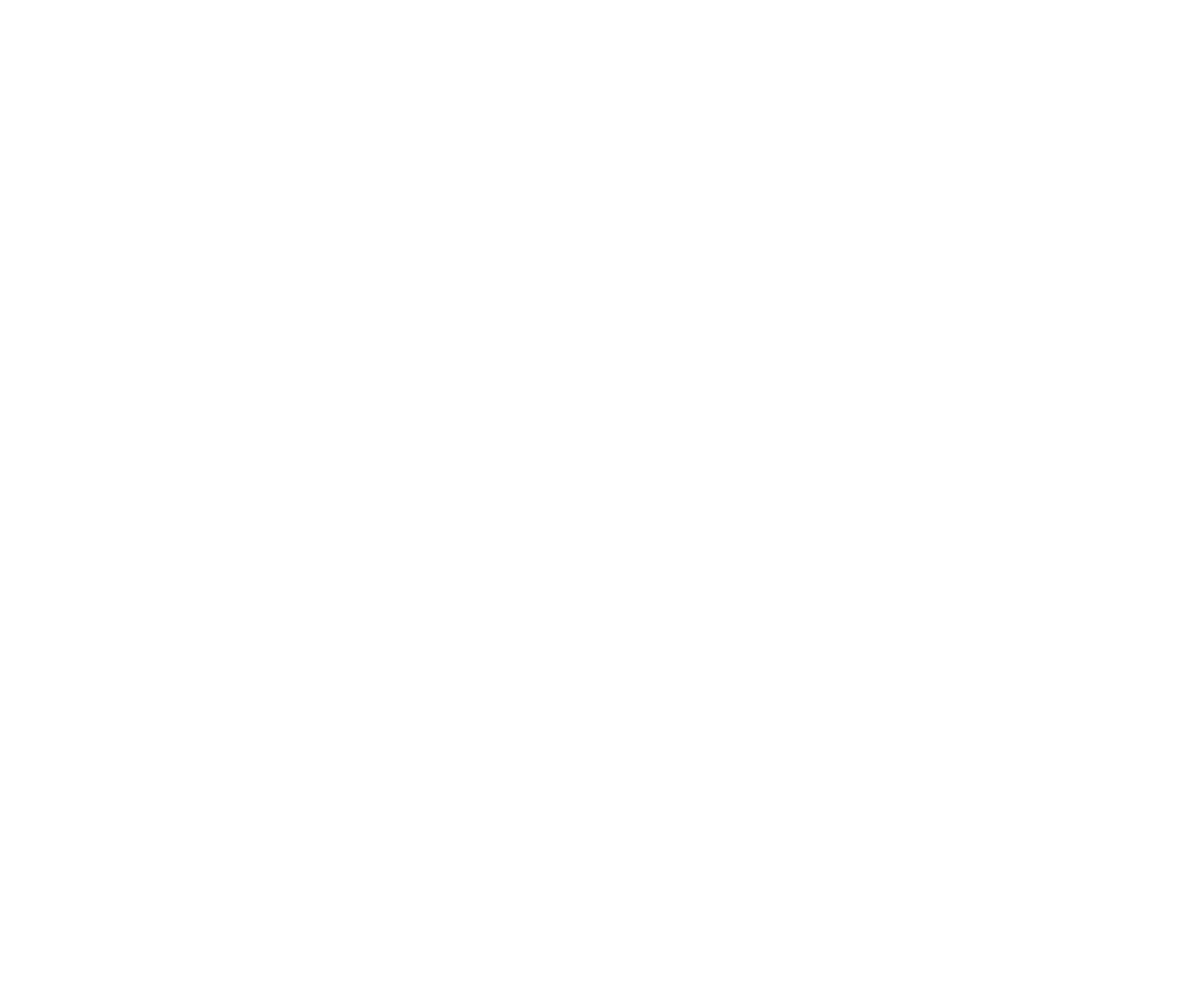
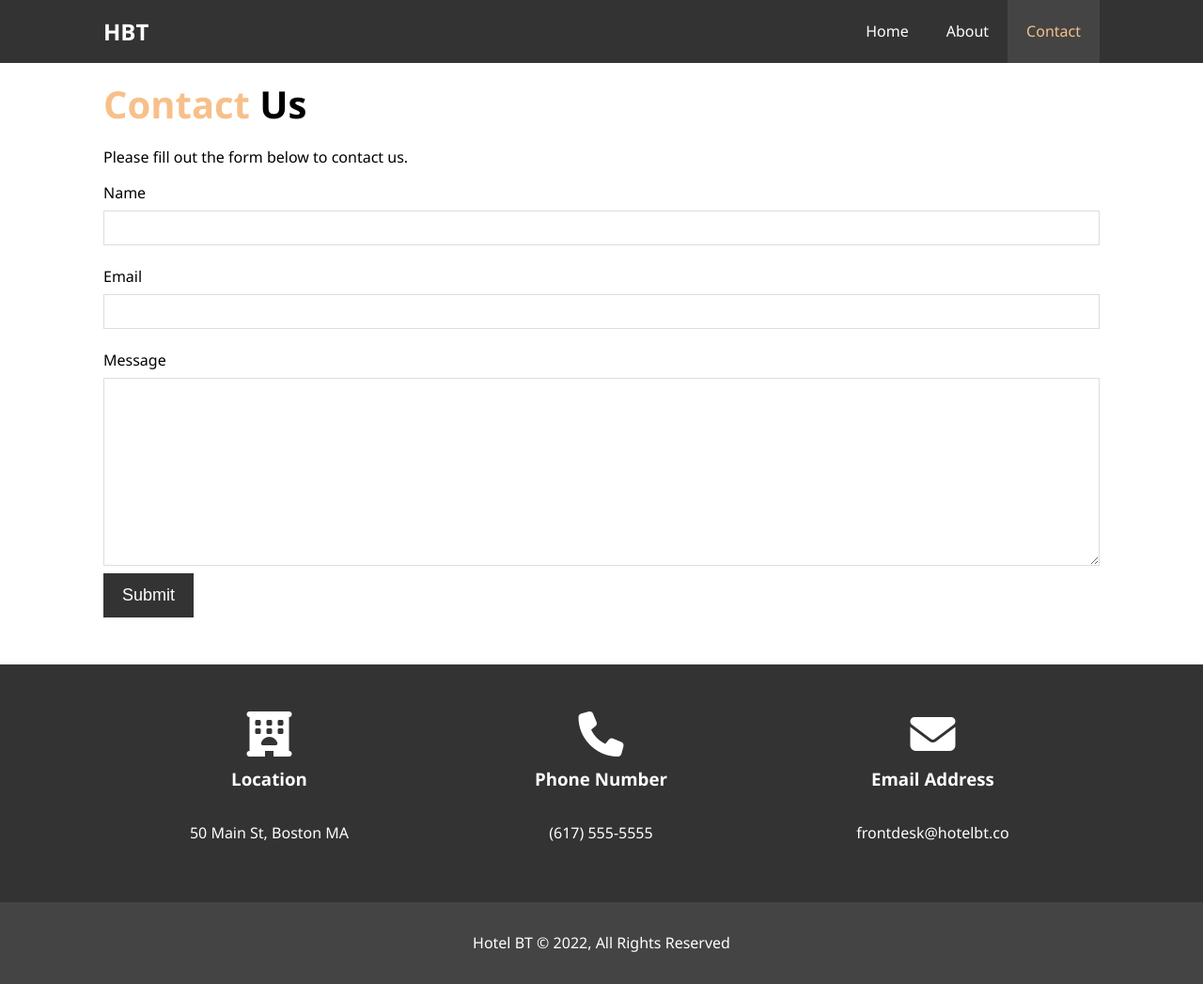
Before and after one commit to RyanJMS/hotel, a plain HTML site: page contact.html in a window 1280 px wide. Shown: the whole page at 94% size. Before the commit the page ends 800 px from the top, so only its background shows below. Drawn offline with Linux system fonts and the light colour scheme.

Commit message:
Contact Page

```diff
--- a/contact.html
+++ b/contact.html
@@ -0,0 +1,86 @@
+<!DOCTYPE html>
+<html lang="en">
+  <head>
+    <meta charset="UTF-8" />
+    <meta http-equiv="X-UA-Compatible" content="IE=edge" />
+    <meta name="viewport" content="width=device-width, initial-scale=1.0" />
+    <meta
+      name="description"
+      content="Welcome to the most extraordinary hotel in Boston, Massachussetts"
+    />
+    <meta name="keywords" content="hotel, boston hotel, new england hotel" />
+    <link
+      rel="stylesheet"
+      href="https://cdnjs.cloudflare.com/ajax/libs/font-awesome/6.1.1/css/all.min.css"
+      integrity="sha512-KfkfwYDsLkIlwQp6LFnl8zNdLGxu9YAA1QvwINks4PhcElQSvqcyVLLD9aMhXd13uQjoXtEKNosOWaZqXgel0g=="
+      crossorigin="anonymous"
+      referrerpolicy="no-referrer"
+    />
+    <link rel="stylesheet" href="css/style.css" />
+    <title>Hotel BT | Contact</title>
+  </head>
+  <body>
+    <header>
+      <nav id="navbar">
+        <div class="container">
+          <h1 class="logo"><a href="index.html">HBT</a></h1>
+          <ul>
+            <li>
+              <a href="index.html">Home</a>
+            </li>
+            <li>
+              <a href="about.html">About</a>
+            </li>
+            <li>
+              <a class="current" href="contact.html">Contact</a>
+            </li>
+          </ul>
+        </div>
+      </nav>
+    </header>
+    <section id="contact-form" class="py-3">
+      <div class="container">
+        <h1 class="l-heading"><span class="text-primary">Contact</span> Us</h1>
+        <p>Please fill out the form below to contact us.</p>
+        <form action="process.php">
+          <div class="form-group">
+            <label for="name">Name</label>
+            <input type="text" name="name" id="name" />
+          </div>
+          <div class="form-group">
+            <label for="email">Email</label>
+            <input type="text" name="email" id="email" />
+          </div>
+          <div class="form-group">
+            <label for="message">Message</label>
+            <textarea type="text" name="message" id="message"></textarea>
+            <button class="btn" type="submit">Submit</button>
+          </div>
+        </form>
+      </div>
+    </section>
+
+    <section id="contact-info" class="bg-dark">
+      <div class="container">
+        <div class="box">
+          <i class="fas fa-hotel fa-3x"></i>
+          <h3>Location</h3>
+          <p>50 Main St, Boston MA</p>
+        </div>
+        <div class="box">
+          <i class="fas fa-phone fa-3x"></i>
+          <h3>Phone Number</h3>
+          <p>(617) 555-5555</p>
+        </div>
+        <div class="box">
+          <i class="fas fa-envelope fa-3x"></i>
+          <h3>Email Address</h3>
+          <p>frontdesk@hotelbt.co</p>
+        </div>
+      </div>
+    </section>
+    <footer id="main-footer">
+      <p>Hotel BT &copy; 2022, All Rights Reserved</p>
+    </footer>
+  </body>
+</html>
--- a/css/style.css
+++ b/css/style.css
@@ -249,6 +249,33 @@ p {
   opacity: 0.9;
 }
 
+/* Contact Form */
+
+#contact-form .form-group {
+  margin-bottom: 20px;
+}
+
+#contact-form label {
+  display: block;
+  margin-bottom: 5px;
+}
+
+#contact-form input,
+#contact-form textarea {
+  width: 100%;
+  padding: 10px;
+  border: 1px #ddd solid;
+}
+
+#contact-form textarea {
+  height: 200px;
+}
+#contact-form input:focus,
+#contact-form textarea:focus {
+  outline: none;
+  border-color: #f7c08a;
+}
+
 /* Footer */
 
 #main-footer {
```
